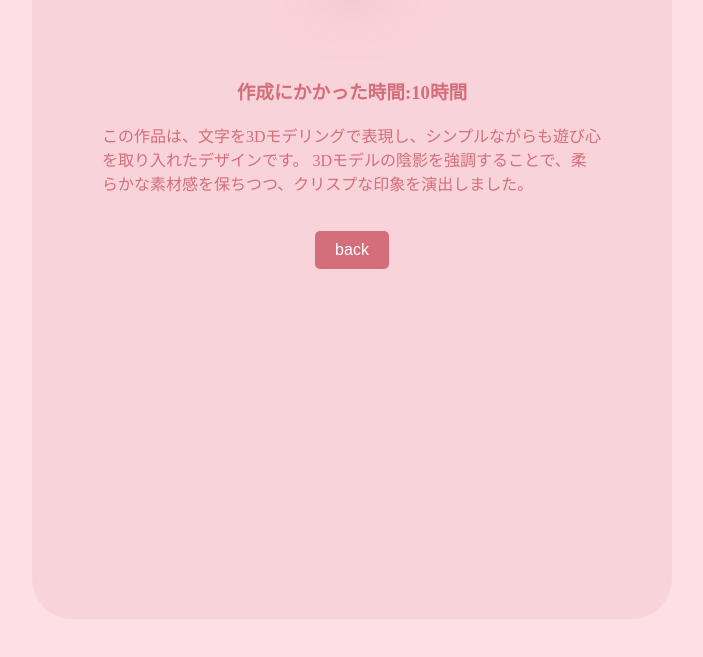
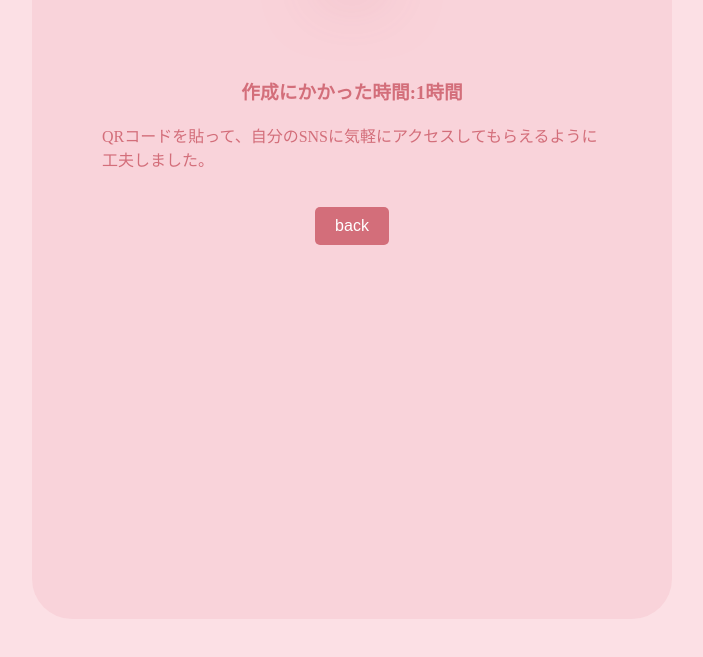
Before and after one commit to wakana925/portfolio, a plain HTML site: page img1-index.html in a window 1280 px wide. Shown: the part 191-848 px from the top of the page, without its empty margins (288-991 px from the left). Drawn offline with Linux system fonts and the light colour scheme.

Commit message:
Update img1-index.html

```diff
--- a/img1-index.html
+++ b/img1-index.html
@@ -10,11 +10,11 @@
     <div class="background">
         <div class="image-container">
             <div class="image-wrapper">
-                <img src="1.png" alt="image1">
+                <img src="img01.jpg" alt="image1">
             </div>
         </div>
-        <h3>作成にかかった時間:10時間</h3>
-        <p>この作品は、文字を3Dモデリングで表現し、シンプルながらも遊び心を取り入れたデザインです。 3Dモデルの陰影を強調することで、柔らかな素材感を保ちつつ、クリスプな印象を演出しました。</p>
+        <h3>作成にかかった時間:1時間</h3>
+        <p>QRコードを貼って、自分のSNSに気軽にアクセスしてもらえるように工夫しました。</p>
         <button id="close-btn">back</button>
     </div>
 <script>
```
